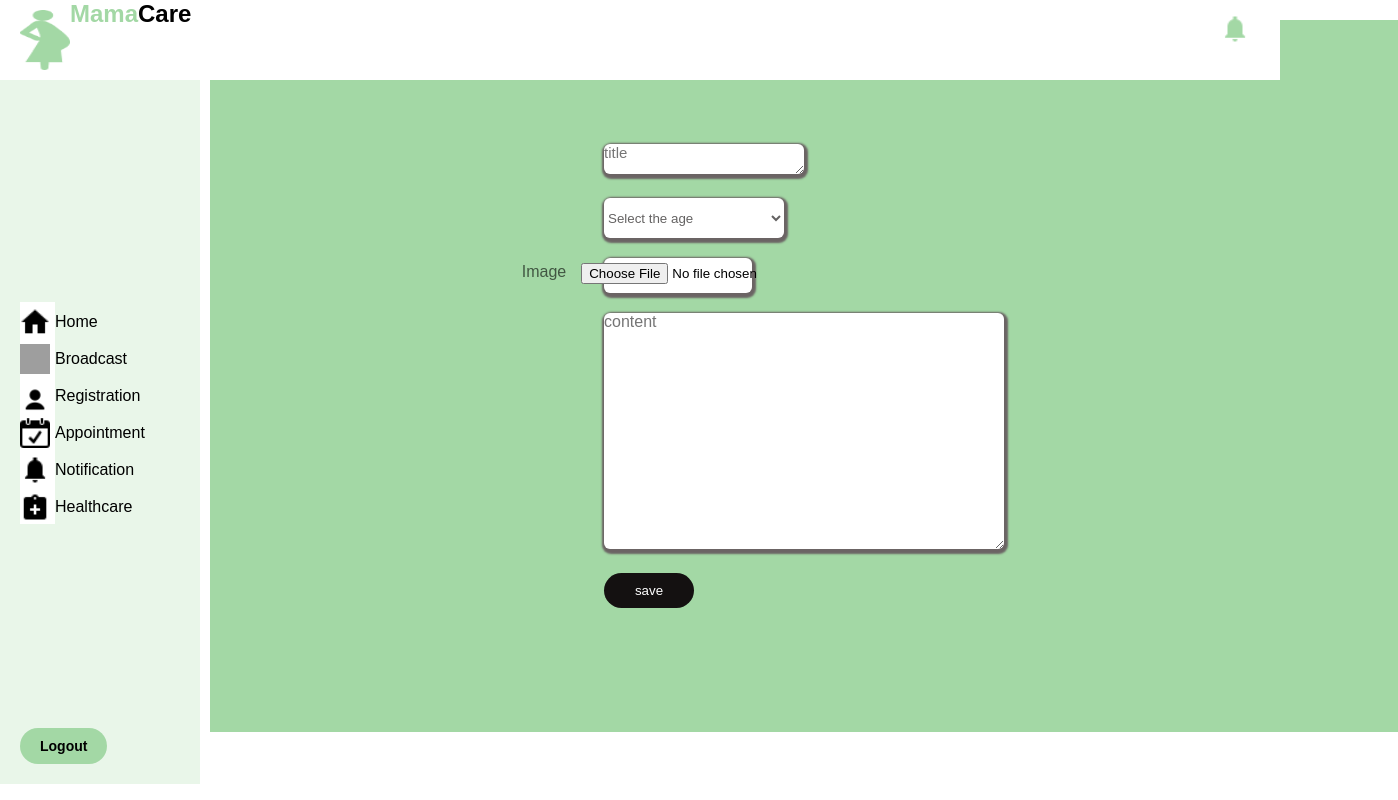
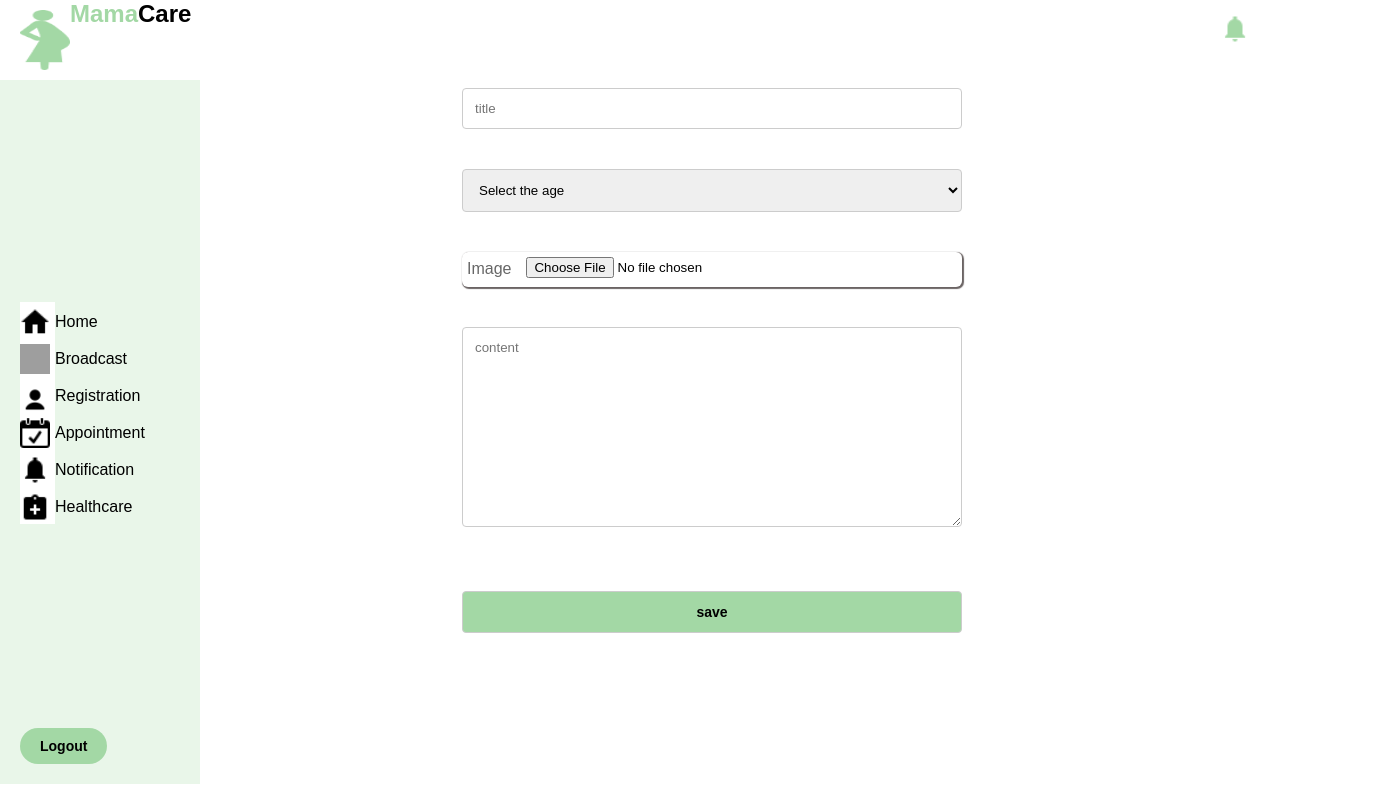
Before and after one commit to Igire-Rwanda/Infant-healthy-assurance, a React (Create React App) app: page /healthcare in a window 1280 px wide. Shown: the whole page, 1398 px wide, since content can reach past the window. Built offline with nearby package versions, Linux system fonts and the light colour scheme; grey boxes are pictures that could not be loaded.

Commit message:
styled health info component

```diff
--- a/src/Pages/Healthinfo.jsx
+++ b/src/Pages/Healthinfo.jsx
@@ -1,7 +1,6 @@
 import React, { useState } from "react";
 import DoctorLayout from "../Layout/DoctorLayout";
-import "../styles/sidemenu.css"
-import "../styles/changes.css"
+import "../styles/healthInfo.css"
 export default function Healthinfo(){
     const realvalues={
         category:"",
@@ -51,10 +50,8 @@ export default function Healthinfo(){
                 {/* <pre>{JSON.stringify(formvalues,undefined,2)}</pre> */}
                     <form onSubmit={handleSubmit}>
                         <div className="title">
-                            <textarea placeholder="title" id="titlein" name="title" value={formvalues.title} onChange={handlechange}  ></textarea>
+                            <input type="text" placeholder="title" id="titlein" name="title" value={formvalues.title} onChange={handlechange} />
                             <div id="baby-age">
-                                {/* <label>Age</label>
-                                <br /> */}
                                 <select name="age" className="medium-input" id="healthage">
                                 <option value="choose">Select the age</option>
                                 <option value="0mon">0 months</option>
--- a/src/styles/changes.css
+++ /dev/null
@@ -1,32 +0,0 @@
-#baby-age{
-    margin-top: 20px;
-    /* border: 1px solid red; */
-    width: 180px;
-
-}
-#healthage {
-    background-color: white;
-    /* border: 1px solid red; */
-     width: 180px;
-    height: 40px;
-    border-style: none;
-    border-radius: 6px;
-    box-shadow : 1px 2px 2px 3px  rgb(107, 100, 100);
-    outline: none;
-    overflow-y: hidden;
-    color: rgb(100, 98, 98);
-}
-.radiosbtn{
-   margin-bottom: 20px;
-   margin-left: -20px;
-   margin-top: 20px;
-}
-#home-footer{
-    display: flex;
-    background-color: white;
-    height: 40px;
-    margin-top: 10px;
-}
-#home-footer-second{
-    margin-left: 20px;
-}
--- /dev/null
+++ b/src/styles/healthInfo.css
@@ -0,0 +1,107 @@
+.healthinfoBody {
+    /* background-color: #a3d8a5; */
+    height: 90vh;
+    width: 80vw;
+    display: flex;
+    justify-content: center;
+    align-items: center;
+  }
+
+  .formContainer {
+    background-color: #fff;
+    padding: 20px;
+    border-radius: 6px;
+    box-shadow: 1px 2px 2px 3px rgb(107, 100, 100);
+    width: 400px;
+  }
+
+  .title {
+    margin-bottom: 20px;
+  }
+
+  .image {
+    display: flex;
+    justify-content: center;
+    align-items: center;
+    background-color: #fff;
+    gap: 15px;
+    padding: 5px;
+    width: 100%;
+    margin-bottom: 20px;
+    border-radius: 6px;
+    box-shadow: 1px 1px 1px 1px rgb(107, 100, 100);
+  }
+
+  .image p {
+    margin: 0;
+    color: rgba(0, 0, 0, 0.6);
+  }
+
+  .image input {
+    border: none;
+    height: 25px;
+    width: 100%;
+  }
+
+  .content {
+    margin-bottom: 20px;
+  }
+
+  .healthbtn {
+    background-color: #a3d8a5;
+    border: none;
+    padding: 10px 20px;
+    border-radius: 20px;
+    color: #000;
+    font-size: 14px;
+    cursor: pointer;
+    transition: background-color 0.3s ease;
+    font-weight: bold;
+  }
+
+  .textarea {
+    overflow-y: auto;
+    max-height: 250px;
+  }
+
+  /* Additional styles for responsiveness */
+
+  @media screen and (max-width: 600px) {
+    .formContainer {
+      width: 90%;
+    }
+  }
+  .healthinfo2{
+      width: 500px;
+  }
+
+  .healthinfoBody input[type=text], .healthinfoBody select, .healthinfoBody textarea, .healthinfoBody button {
+    width: 100%;
+    padding: 12px;
+    border: 1px solid #ccc;
+    border-radius: 4px;
+    resize: vertical;
+    margin: 20px 0px;
+  }
+
+  .healthinfoBody label {
+    padding: 12px 12px 12px 0;
+    display: inline-block;
+  }
+
+  .healthinfoBody input[type=submit] {
+    background-color: #04AA6D;
+    color: white;
+    padding: 12px 20px;
+    border: none;
+    border-radius: 4px;
+    cursor: pointer;
+    float: right;
+  }
+
+  .healthinfoBody input[type=submit]:hover {
+    background-color: #45a049;
+  }
+  .healthinfoBody textarea {
+    min-height: 200px;
+}
--- a/src/styles/sidemenu.css
+++ b/src/styles/sidemenu.css
@@ -161,94 +161,6 @@
     margin-left: 20px;
   }
 
-  .healthinfoBody {
-    background-color: #a3d8a5;
-    height: 89vh;
-    width: 1188px;
-    margin-top: 20px;
-    margin-left: 10px;
-    display: flex;
-    justify-content: center;
-    align-items: center;
-  }
-
-  .content {
-    width: 400px;
-    margin-bottom: 20px;
-  }
-
-  .content textarea {
-    outline-style: none;
-    padding-bottom: 200px;
-    width: 400px;
-    font-size: 15px;
-    border-style: none;
-    border-radius: 6px;
-    font-size: 16px;
-    box-shadow: 1px 2px 2px 3px rgb(107, 100, 100);
-  }
-
-  .title textarea {
-    border: none;
-    margin-right: 20px;
-    font-size: 15px;
-    border-radius: 6px;
-    box-shadow: 1px 2px 2px 3px rgb(107, 100, 100);
-    outline: none;
-  }
-
-  .image {
-    display: flex;
-    justify-content: center;
-    align-items: center;
-    background-color: #fff;
-    gap: 15px;
-    padding: 5px;
-    width: 37%;
-    margin-bottom: 5%;
-    border-radius: 6px;
-    box-shadow: 1px 2px 2px 3px rgb(107, 100, 100);
-  }
-
-  .image p {
-    height: 25px;
-    margin: 0;
-    color: rgba(0, 0, 0, 0.6);
-  }
-
-  .label {
-    background-color: white;
-    width: 100px;
-    height: 30px;
-  }
-
-  .image input {
-    border: none;
-    height: 25px;
-  }
-
-  .title {
-    margin-bottom: 20px;
-  }
-
-  #titlein {
-    width: 200px;
-    height: 30px;
-  }
-
-  .healthbtn {
-    background-color: rgb(20, 17, 17);
-    padding: 10px;
-    width: 90px;
-    border: none;
-    border-radius: 20px;
-    color: white;
-  }
-
-  .textarea {
-    overflow-y: hidden;
-  }
-
   .body h1 {
     color: white;
     font-size: 3.4em;
```
